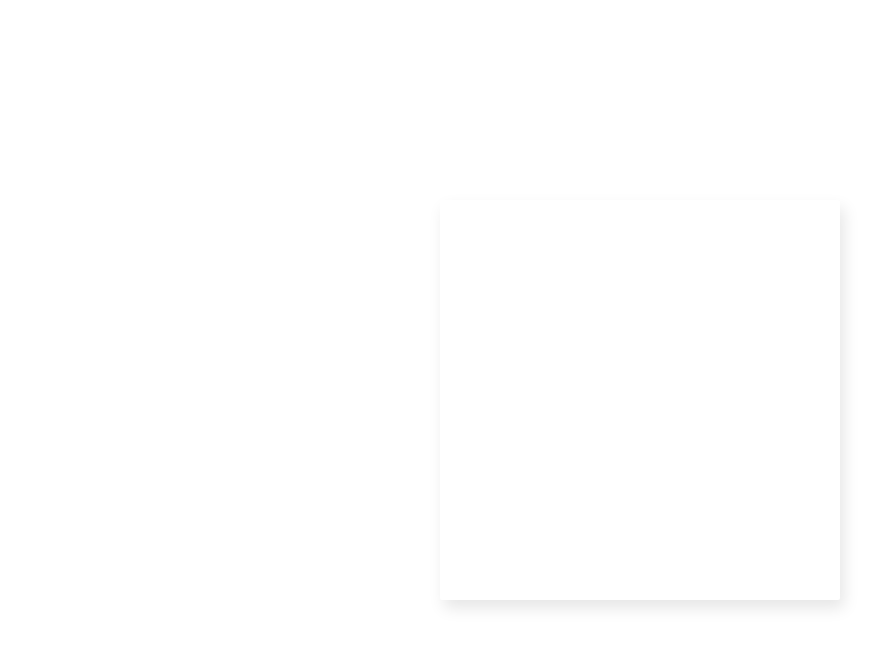
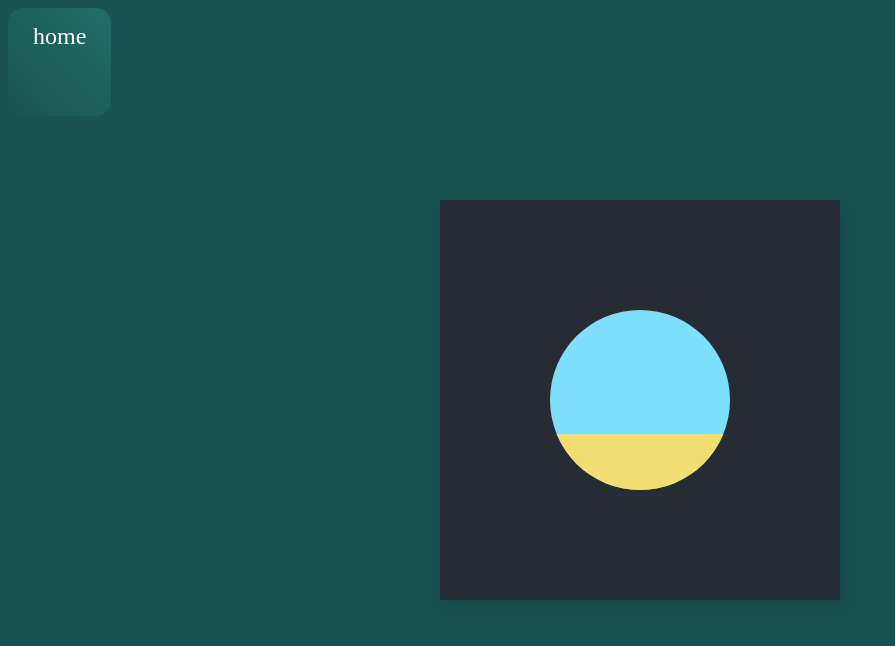
Before and after one commit to AgurSan/100daysCSS, a plain HTML site: page 3/index.html in a window 1280 px wide. Shown: the whole page, without its empty margins (0-895 px from the left). Drawn offline with Linux system fonts and the light colour scheme.

Commit message:
fancy aand useless things added

```diff
--- a/1/style.css
+++ b/1/style.css
@@ -1,8 +1,10 @@
 /* // delete the following line if no text is used
 // edit the line if you wanna use other fonts */
 @import url(https://fonts.googleapis.com/css?family=Open+Sans:700,300);
+@import url(../global.css);
 
 /* // use only the available space inside the 400x400 frame */
+
 .frame {
   position: absolute;
   top: 50%;
@@ -106,3 +108,17 @@
   font-weight: 700;
   letter-spacing: .04em;
 }
+
+.button-home {
+  background: linear-gradient(to top right, #43389F 0%, #4ec6ca 100%);
+  display: block;
+}
+
+.button-home .img {
+  height: 100%;
+  width: auto;
+}
+
+body {
+  background: linear-gradient(to top right, #43389F 0%, #4ec6ca 100%);
+}
--- a/2/style.css
+++ b/2/style.css
@@ -1,4 +1,6 @@
 @import url(https://fonts.googleapis.com/css?family=Open+Sans:700,300);
+@import url(../global.css);
+
 .frame {
   position: absolute;
   top: 50%;
--- a/3/index.html
+++ b/3/index.html
@@ -2,6 +2,7 @@
   <link rel="stylesheet" href="style.css">
 </head>
 <body>
+  <a class="button-home" href="../index.html">home</a>
   <div class="frame">
     <div class="center">
       <div class="circle">
--- a/3/style.css
+++ b/3/style.css
@@ -1,6 +1,7 @@
 /* // delete the following line if no text is used
 // edit the line if you wanna use other fonts */
 @import url(https://fonts.googleapis.com/css?family=Open+Sans:700,300);
+@import url(../global.css);
 
 /* // use only the available space inside the 400x400 frame */
 .frame {
@@ -14,8 +15,8 @@
   border-radius: 2px;
 	box-shadow: 4px 8px 16px 0 rgba(0,0,0,0.1);
 	overflow: hidden;
-  background: #fff;
-  color: #333;
+  background: #272C34;
+  color: #fff;
 	font-family: 'Open Sans', Helvetica, sans-serif;
 	-webkit-font-smoothing: antialiased;
 	-moz-osx-font-smoothing: grayscale;
@@ -27,3 +28,50 @@
   left: 50%;
   transform: translate(-50%,-50%);
 }
+
+.circle {
+  position: relative;
+  overflow: hidden;
+  clip-path: circle(90px);
+  width: 180px;
+  height: 180px;
+}
+
+.circle .sky {
+  position: absolute;
+  left: 0;
+  right: 0;
+  height: 180px;
+  background-color: #7DDFFC;
+  z-index: 0;
+}
+
+.circle .sun {
+  position: absolute;
+  bottom: 0px;
+  left: 0px;
+  right: 0px;
+  height: 56px;
+  background-color: #F0DE75;
+  z-index: 1;
+}
+
+.circle .pyramid-left {
+  position: absolute;
+
+}
+
+.circle .pyramid-right {
+  position: absolute;
+
+}
+
+.circle .ground {
+  position: absolute;
+
+}
+
+.circle .shadow {
+  position: absolute;
+
+}
--- /dev/null
+++ b/global.css
@@ -0,0 +1,27 @@
+body {
+  display: flex;
+  background-color: #18534F;
+}
+
+.button-home {
+  height: 10%;
+  width: auto;
+  display: inline-block;
+  padding: 15px 25px;
+  font-size: 24px;
+  cursor: pointer;
+  text-align: center;
+  text-decoration: none;
+  outline: none;
+  color: #fff;
+  background: linear-gradient(to top right, #18534F 0%, #226D68 100%);
+  border: none;
+  border-radius: 15px;
+}
+
+.button-home:hover {background: linear-gradient(to top right, #D6955B 0%, #FEEAA1 100%)}
+
+.button-home:active {
+  background-color: #e26411;
+  transform: translateY(4px);
+}
```
Also changed, not shown: 1/index.html (+7 -0 lines), 2/index.html (+3 -0 lines), index.html (added, +16 -0 lines), Images/home.png (added).
